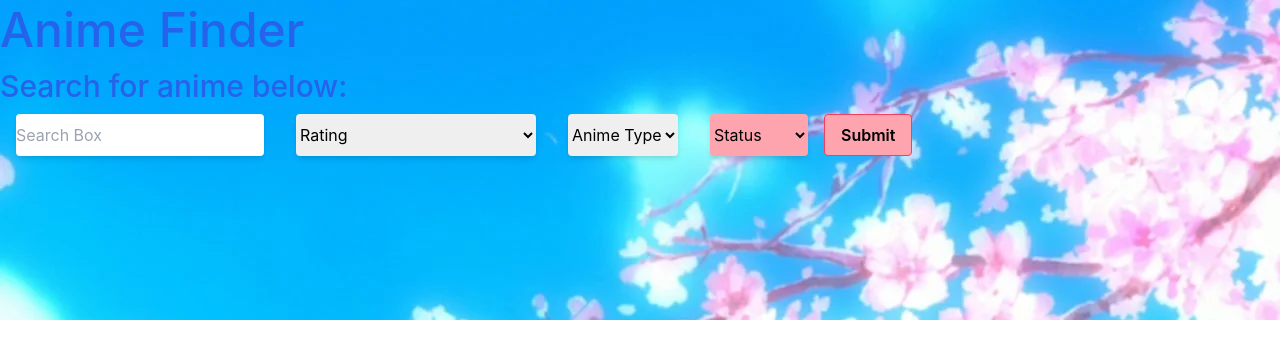
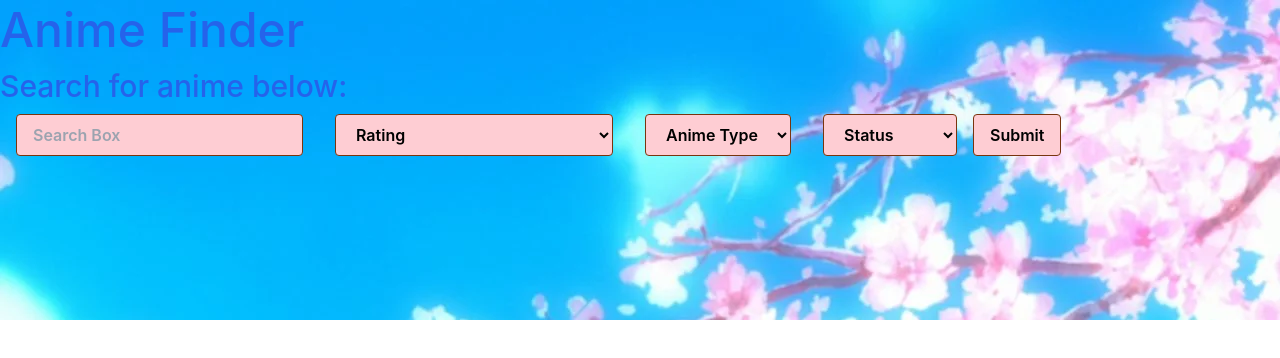
Before and after one commit to kfoley123/anime-database-react, a React (Create React App) app: page / in a window 1280 px wide. Shown: the top 358 px of the page. Built offline with nearby package versions, Linux system fonts and the light colour scheme.

Commit message:
finished styling of dropdowns and search field

```diff
--- a/src/components/Main/Main.js
+++ b/src/components/Main/Main.js
@@ -45,7 +45,7 @@ export default function Main() {
                 <div className="flex">
                     <form className="flex" id="searchForm">
                         <input
-                            className="rounded shadow-md mx-4"
+                            className="bg-rose-200 hover:bg-rose-400 text-black-700 font-semibold hover:text-white py-2 px-4 border border-amber-900  rounded mx-4"
                             type="text"
                             id="search"
                             name="search"
@@ -53,7 +53,7 @@ export default function Main() {
                             onChange={handleTextBox}
                         />
                         <select
-                            className="rounded shadow-md mx-4"
+                            className="bg-rose-200 hover:bg-rose-400 text-black-700 font-semibold hover:text-white py-2 px-4 border border-amber-900 hover:border-transparent rounded mx-4"
                             id="rating"
                             name="rating"
                             onChange={handleRating}
@@ -72,7 +72,7 @@ export default function Main() {
                         </select>
 
                         <select
-                            className="rounded shadow-md mx-4"
+                            className="bg-rose-200 hover:bg-rose-400 text-black-700 font-semibold hover:text-white py-2 px-4 border border-amber-900 hover:border-transparent rounded mx-4"
                             id="animeType"
                             name="animeType"
                             onChange={handleAnimeType}
@@ -87,7 +87,7 @@ export default function Main() {
                         </select>
 
                         <select
-                            className="rounded shadow-md bg-rose-300 mx-4"
+                            className="bg-rose-200 hover:bg-rose-400 text-black-700 font-semibold hover:text-white py-2 px-4 border border-amber-900 hover:border-transparent rounded mx-4"
                             id="status"
                             name="status"
                             onChange={handleStatus}
@@ -99,7 +99,7 @@ export default function Main() {
                         </select>
                     </form>
                     <button
-                        className="bg-rose-300 hover:bg-rose-500 text-black-700 font-semibold hover:text-white py-2 px-4 border border-rose-500 hover:border-transparent rounded"
+                        className="bg-rose-200 hover:bg-rose-400 text-black-700 font-semibold hover:text-white py-2 px-4 border border-amber-900 hover:border-transparent rounded"
                         onClick={search}
                     >
                         Submit
```
